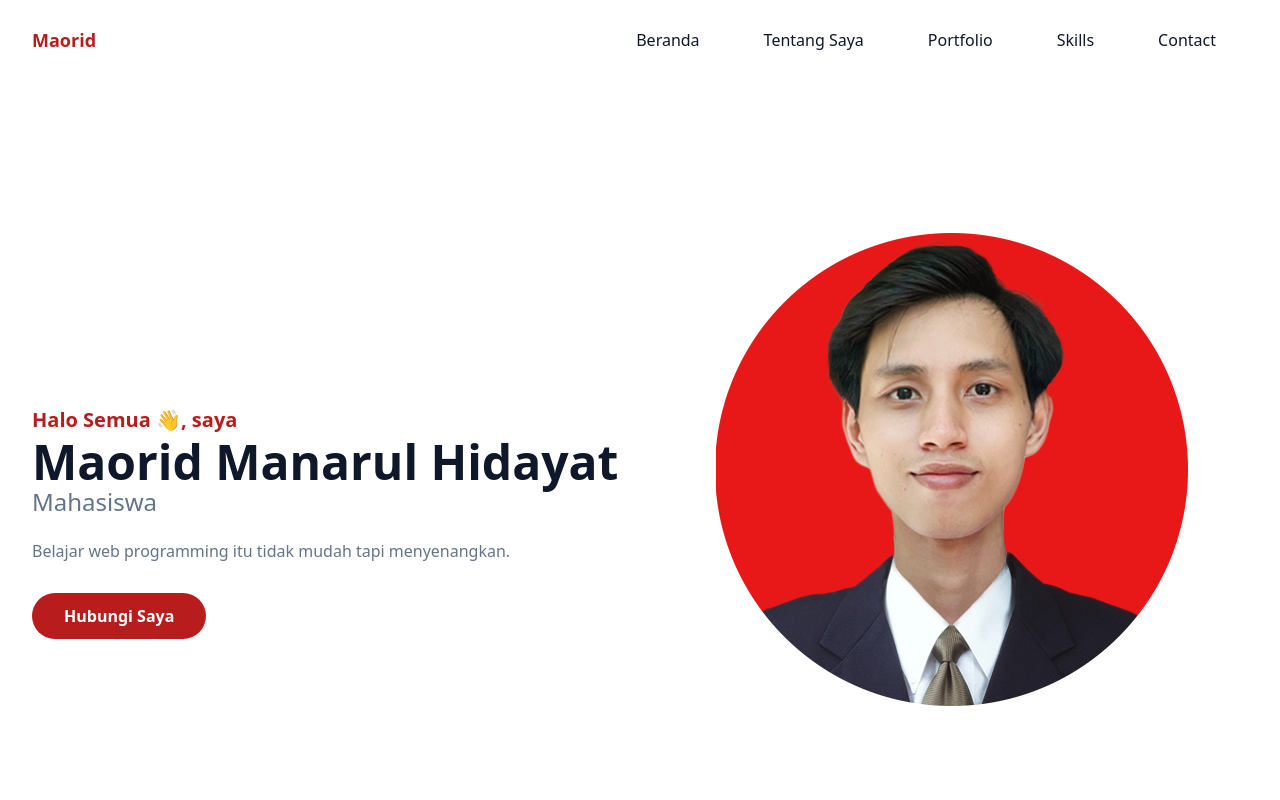
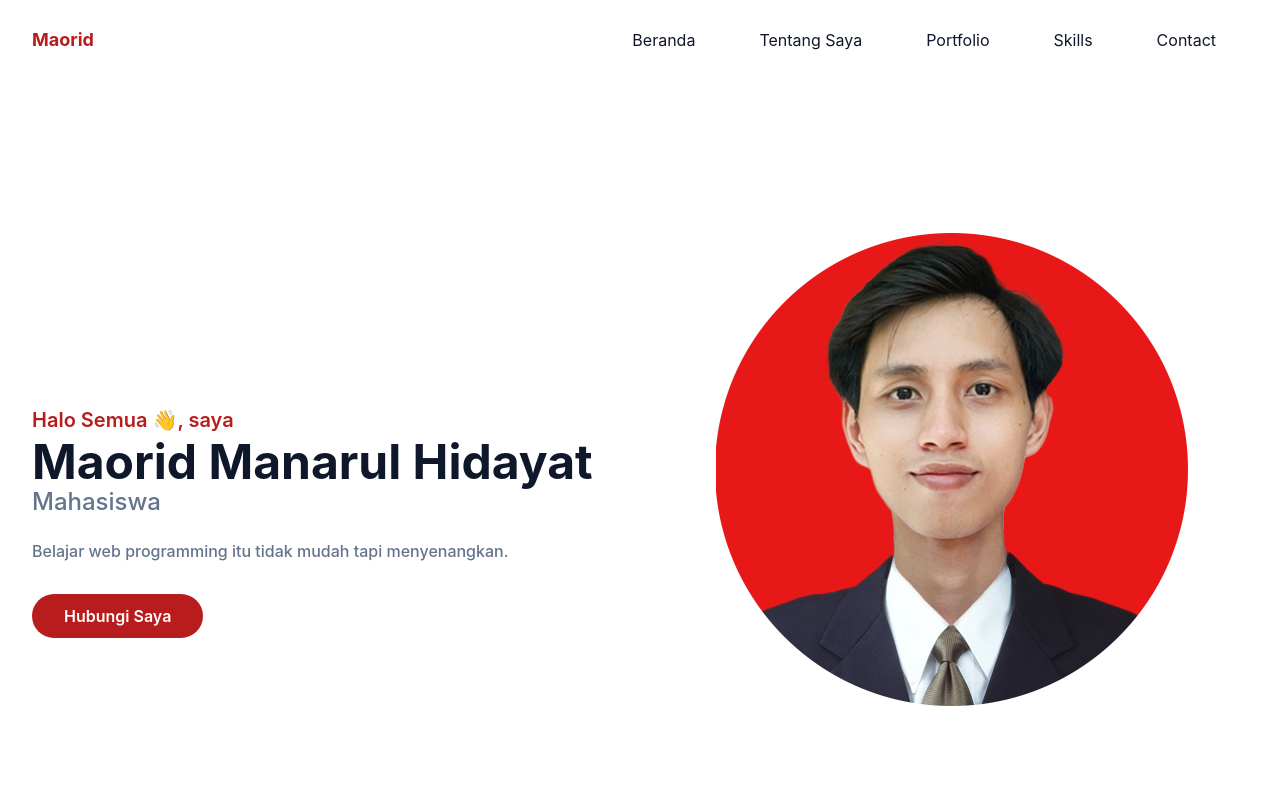
Before and after one commit to maodaaa/profile, a website: page index.html in a window 1280 px wide. Shown: the top 800 px of the page. Drawn offline with Linux system fonts and the light colour scheme.

Commit message:
fix navbar

```diff
--- a/index.html
+++ b/index.html
@@ -6,13 +6,11 @@
     <meta name="viewport" content="width=device-width, initial-scale=1.0" />
     <title>Maorid Manarul Hidayat</title>
     <link rel="icon" type="image/x-icon" href="dist/image/favicon.ico" />
-    <link href="dist/css/style.css" rel="stylesheet" />
+    <link href="dist/output.css" rel="stylesheet" />
   </head>
   <body>
     <!-- Header -->
-    <header
-      class="absolute top-0 left-0 z-10 flex w-full items-center bg-transparent"
-    >
+    <header class="absolute top-0 left-0 z-10 flex w-full items-center bg-transparent">
       <div class="container">
         <div class="relative flex items-center justify-between">
           <div class="px-4">
@@ -37,11 +35,9 @@
                 class="hamburger-line origin-bottom-left transition duration-300 ease-in-out"
               ></span>
             </button>
-
             <nav
               id="nav-menu"
-              class="absolute right-4 top-full hidden w-full max-w-[250px] rounded-lg bg-white py-5 shadow-lg dark:bg-dark dark:shadow-slate-500 lg:static lg:block lg:max-w-full lg:rounded-none lg:bg-transparent lg:shadow-none lg:dark:bg-transparent"
-            >
+              class="absolute right-4 top-full hidden w-full max-w-[250px] rounded-lg bg-white py-5 shadow-lg dark:bg-dark dark:shadow-slate-500 lg:static lg:block lg:max-w-full lg:rounded-none lg:bg-transparent lg:shadow-none lg:dark:bg-transparent">
               <ul class="block lg:flex">
                 <li class="group">
                   <a
@@ -71,13 +67,11 @@
                     >Skills</a
                   >
                 </li>
-
                 <li class="group">
                   <a
                     href="#contact"
                     class="mx-8 flex py-2 text-base text-dark group-hover:text-primary dark:text-white"
-                    >Contact</a
-                  >
+                    >Contact</a>
                 </li>
               </ul>
             </nav>
```
Also changed, not shown: 1 other file.
